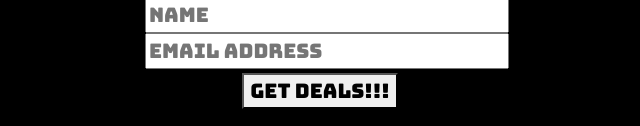
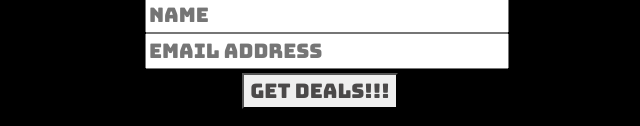
Before and after one commit to kevinderosajr/MattyGs, a plain HTML site: page index.html in a window 1280 px wide. Shown: the part 3005-3131 px from the top of the page, 320-960 px from the left. Drawn offline with nearby package versions, Linux system fonts and the light colour scheme; a web font is replaced by a local one.

Commit message:
changed  color of email submit button

```diff
--- a/index.html
+++ b/index.html
@@ -188,7 +188,7 @@
                             <input type="text" name="emailBox" placeholder="Email Address">
                         <div class="row" style="padding: 4px">
                             <div class="col-md-2"></div>
-                            <div class="col-md-8"><button style="color: black">GET DEALS!!!</button></div>
+                            <div class="col-md-8"><button style="color: rgb(75, 73, 73)">GET DEALS!!!</button></div>
                             <div class="col-md-2"></div>
                         </div>
                     </div>
```
